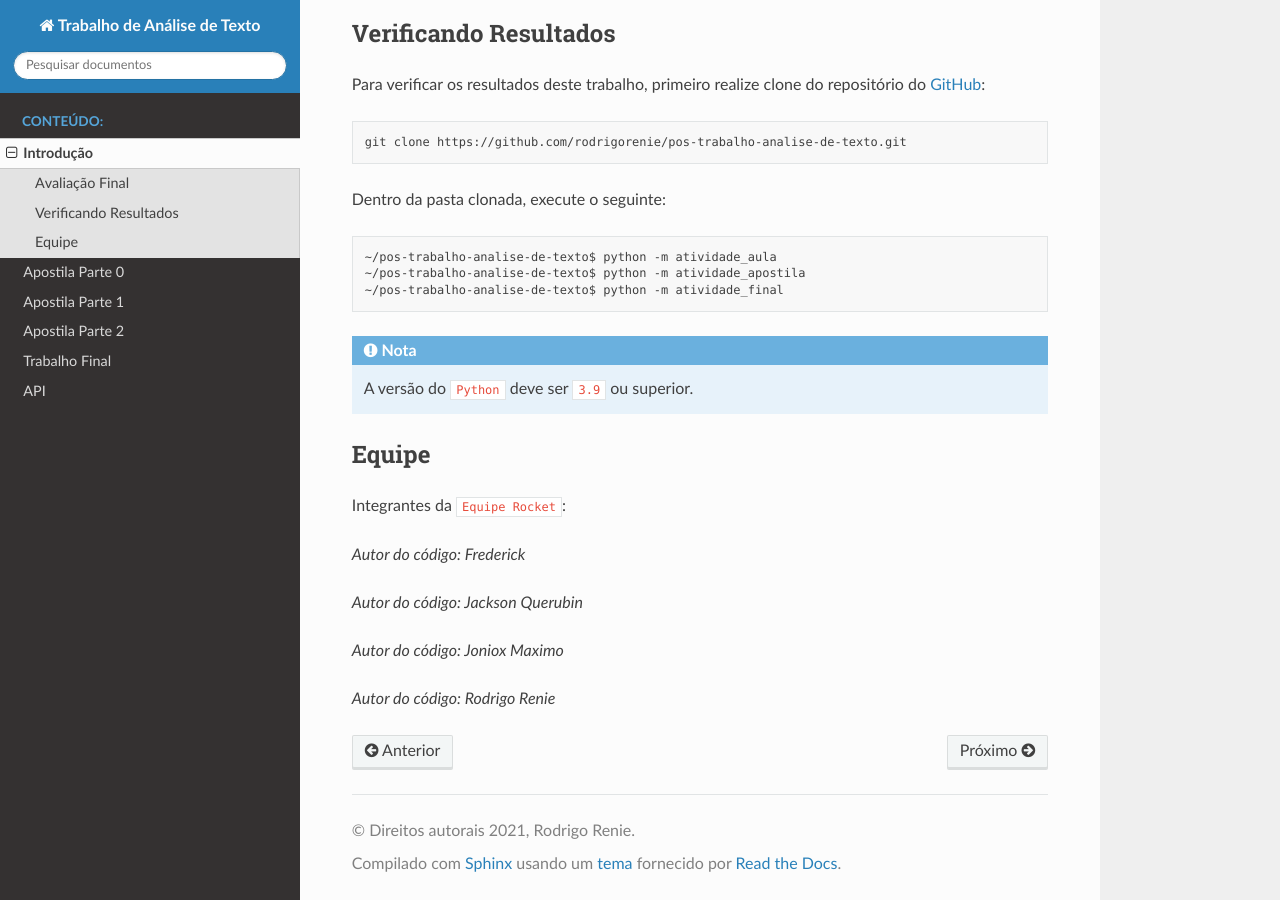
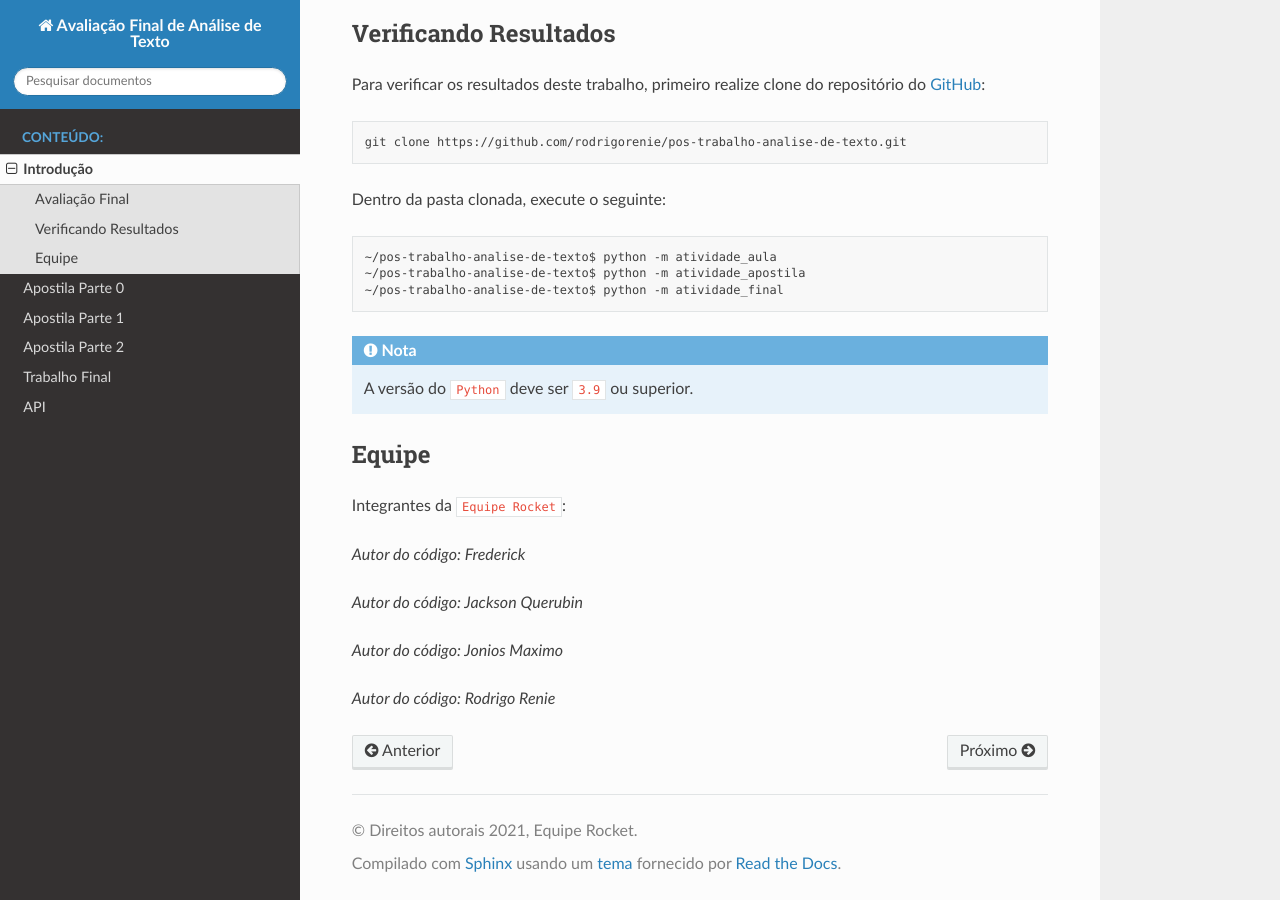
Before and after one commit to rodrigorenie/entregas, a Sphinx documentation site: the page built from docs/source/introducao.rst, in a window 1280 px wide and 900 px high, scrolled down 835 px. Built offline with Sphinx 7.4.7 and the Read the Docs theme 2.0.0, drawn with Linux system fonts in a browser that asks for light colours.

Commit message:
Trabalhado na documentação

```diff
--- a/docs/source/conf.py
+++ b/docs/source/conf.py
@@ -17,9 +17,9 @@ sys.path.insert(0, os.path.abspath('../..'))
 
 # -- Project information -----------------------------------------------------
 
-project = 'Trabalho de Análise de Texto'
-copyright = '2021, Rodrigo Renie'
-author = 'Rodrigo Renie'
+project = 'Avaliação Final de Análise de Texto'
+copyright = '2021, Equipe Rocket'
+author = 'Rodrigo Renie, Frederick, Jackson Querubin, Jonios Maximo'
 show_authors = True
 
 
--- a/docs/source/introducao.rst
+++ b/docs/source/introducao.rst
@@ -56,5 +56,5 @@ Integrantes da ``Equipe Rocket``:
 
 .. codeauthor:: Frederick
 .. codeauthor:: Jackson Querubin
-.. codeauthor:: Joniox Maximo
+.. codeauthor:: Jonios Maximo
 .. codeauthor:: Rodrigo Renie
```
Also changed, not shown: 17 other files.
